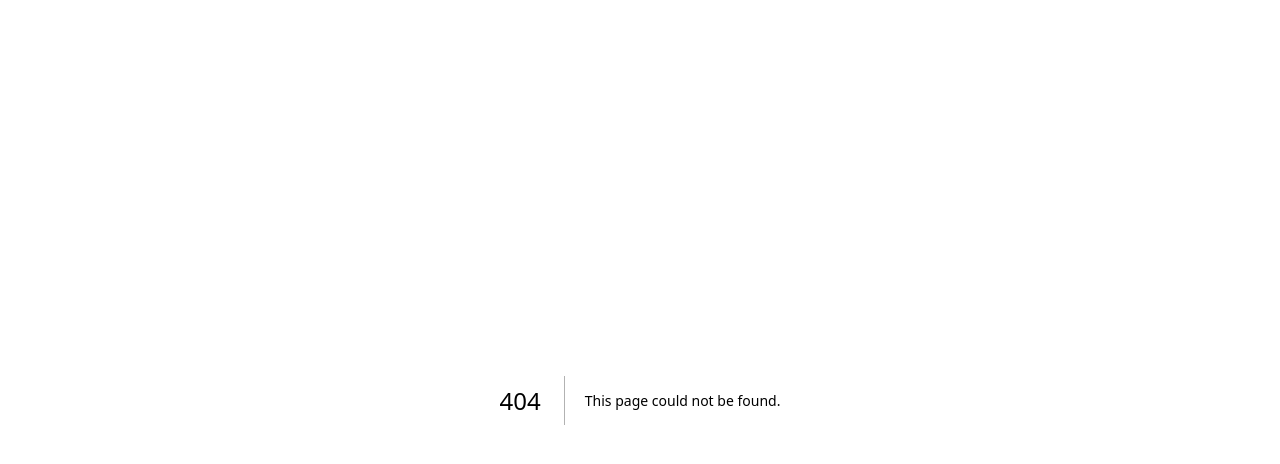
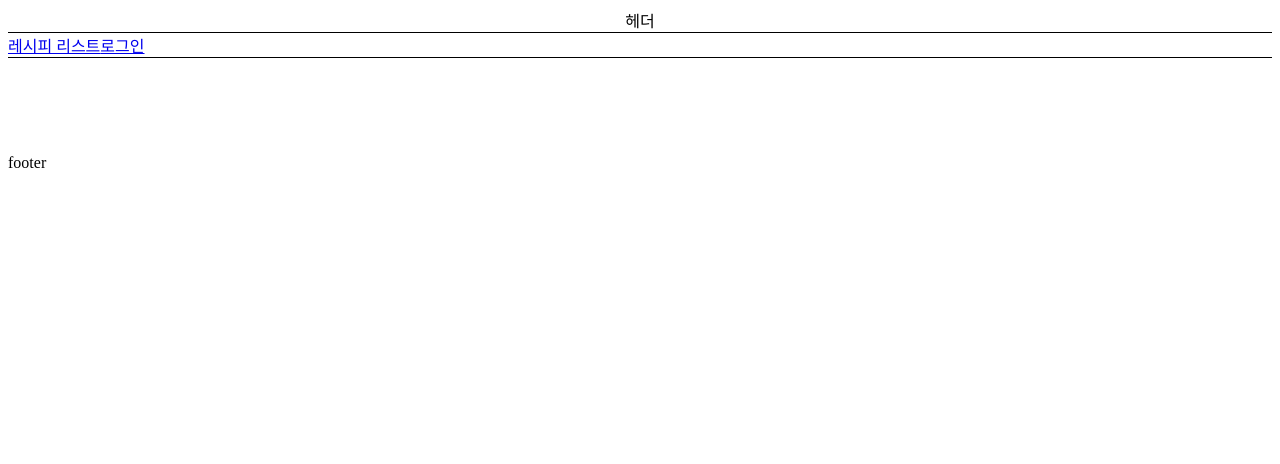
Before and after one commit to onyummy/yummy-front, a Next.js app: page /member/login in a window 1280 px wide. Before the commit this address had no page. Shown: the top 464 px of the page. Built offline with nearby package versions, Linux system fonts and the light colour scheme.

Commit message:
로그인  페이지 신규 생성

```diff
--- a/src/components/common/header.js
+++ b/src/components/common/header.js
@@ -9,6 +9,9 @@ export default function Header({ children, home }) {
                 <Link href="/recipe/list">
                     <span>레시피 리스트</span>
                 </Link>
+                <Link href="/member/login">
+                    <span>로그인</span>
+                </Link>
             </div>
         </>
     );
--- /dev/null
+++ b/src/pages/member/login.jsx
@@ -0,0 +1,18 @@
+import { useRouter } from "next/router";
+import React, { useEffect, useState } from "react";
+import Layout from "../../components/common/layout";
+import utilStyles from "../../assets/utils.module.css";
+import Head from "next/head";
+
+export default function login() {
+    const router = useRouter();
+
+    if (router.isFallback) {
+        return <div>Loading...</div>;
+    }
+
+    return (
+        <Layout>
+        </Layout>
+    );
+}
```
